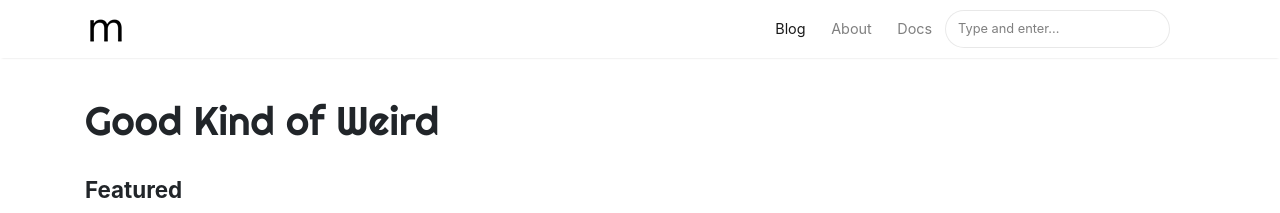
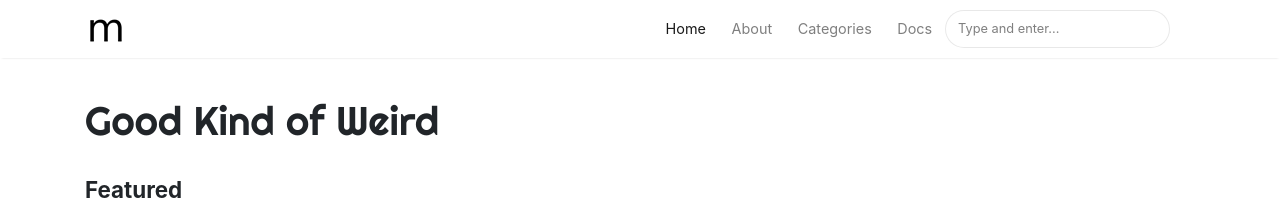
Before and after one commit to iammay1234/iammay1234.github.io, a Jekyll site: the page built from index.html, in a window 1280 px wide. Shown: the top 213 px of the page. Built offline with Jekyll 4.4.1, drawn with Linux system fonts in a browser that asks for light colours; nearby versions of some CDN libraries; the list of posts is cut into pages by our own code.

Commit message:
testing modifying header links

```diff
--- a/_config.yml
+++ b/_config.yml
@@ -4,8 +4,9 @@ title: "Good Kind of Weird"
 description: ""
 logo: 'assets/images/logo.png'
 favicon: 'assets/images/logo.png'
+# this base url is the root url like https://<root> which is necessary to get prev and next url link correctly
 baseurl: /iammay1234.github.io
-# google_analytics: 'UA-46278016-1'
+# google_analytics: ''
 # disqus: 'demowebsite'
 # mailchimp-list: 'https://wowthemes.us11.list-manage.com/subscribe/post?u=8aeb20a530e124561927d3bd8&amp;id=8c3d2d214b'
 include: ["_pages"]
@@ -16,9 +17,11 @@ authors:
   mc:
     name: mc
     display_name: MC
-    # gravatar: e56154546cf4be74e393c62d1ae9f9d4
-    email: goldpig_mn@yahoo.com
-    # web: https://www.wowthemes.net
+    # can gravatar replace with image icon
+    # gravatar:
+    # email below is for using with MailChimp?? not sure
+    # email:
+    # web:
     # twitter: https://twitter.com/wowthemesnet
     description: "I'm just born into blogging"
   sal:
--- a/_layouts/default.html
+++ b/_layouts/default.html
@@ -68,11 +68,15 @@ ga('send', 'pageview');
                 {% else %}
                 <li class="nav-item">
                 {% endif %}
-                <a class="nav-link" href="{{ site.baseurl }}/index.html">Blog</a>
+                <a class="nav-link" href="{{ site.baseurl }}/index.html">Home</a>
                 </li>
 
                 <li class="nav-item">
                 <a class="nav-link" href="{{ site.baseurl }}/about">About</a>
+                </li>
+
+								<li class="nav-item">
+                <a class="nav-link" href="{{ site.baseurl }}/categories">Categories</a>
                 </li>
 
                 <li class="nav-item">
--- a/_layouts/post.html
+++ b/_layouts/post.html
@@ -142,8 +142,6 @@ post_class: post-template
 
 <!-- Begin Comments
 ================================================== -->
-<a href="https://twitter.com/intent/tweet?screen_name=TwitterDev&ref_src=twsrc%5Etfw" class="twitter-mention-button" data-show-count="false">Tweet to @TwitterDev</a><script async src="https://platform.twitter.com/widgets.js" charset="utf-8"></script>
-
 {% if post.comments == true %}
     <div class="container">
         <div id="comments" class="row justify-content-center mb-5">
```
